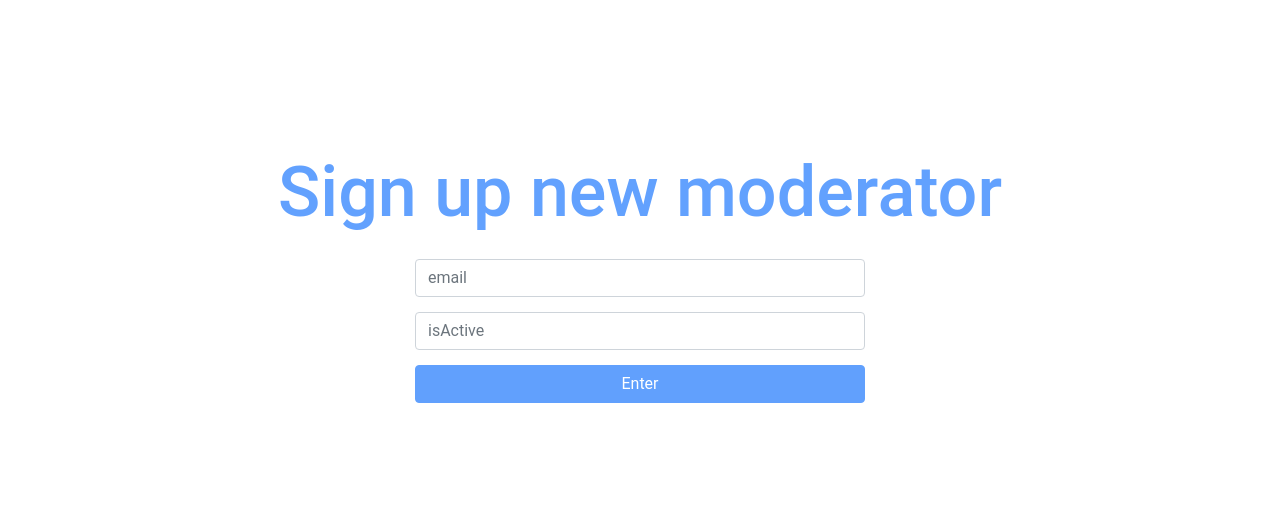
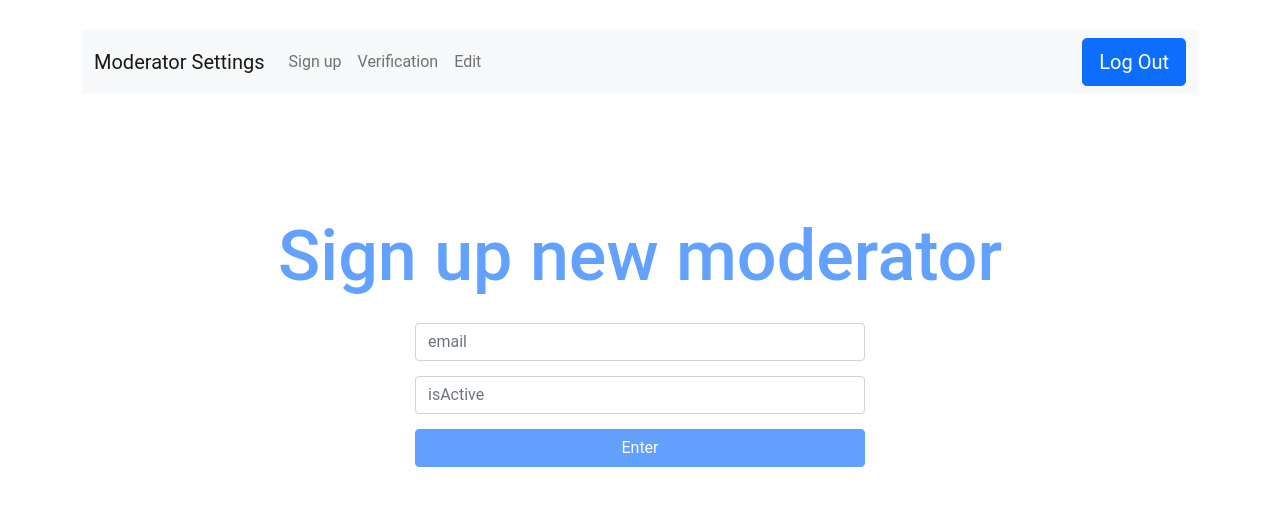
Before and after one commit to nazarekk/CoctailApp-front, an Angular app: page /moderator in a window 1280 px wide. Shown: the top 506 px of the page. Built offline with nearby package versions, Linux system fonts and the light colour scheme.

Commit message:
fixed moderator front

```diff
--- /dev/null
+++ b/src/app/Components/navbar-moderator/navbar-moderator.component.html
@@ -0,0 +1,23 @@
+
+<nav class="navbar navbar-expand-lg navbar-light bg-light">
+  <div class="container-fluid">
+    <a class="navbar-brand">Moderator Settings</a>
+    <button class="navbar-toggler" type="button" data-bs-toggle="collapse" data-bs-target="#navbarSupportedContent" aria-controls="navbarSupportedContent" aria-expanded="false" aria-label="Toggle navigation">
+      <span class="navbar-toggler-icon"></span>
+    </button>
+    <div class="collapse navbar-collapse" id="navbarSupportedContent">
+      <ul class="navbar-nav me-auto mb-2 mb-lg-0">
+        <li class="nav-item">
+          <a class="nav-link" href="moderator">Sign up</a>
+        </li>
+        <li class="nav-item">
+          <a class="nav-link" href="moderator/verification">Verification</a>
+        </li>
+        <li class="nav-item">
+          <a class="nav-link" href="moderator/edit">Edit</a>
+        </li>
+      </ul>
+      <button type="button" (click)="logout()" class="btn btn-primary btn-lg">Log Out</button>
+    </div>
+  </div>
+</nav>
--- /dev/null
+++ b/src/app/Components/navbar-moderator/navbar-moderator.component.ts
@@ -0,0 +1,27 @@
+import { Component} from '@angular/core';
+// import {SearchfriendComponent} from "../../searchfriend/searchfriend.component";
+import {AuthService} from "../../auth/auth.service";
+
+@Component({
+  selector: 'app-navbar-moderator',
+  templateUrl: './navbar-moderator.component.html',
+  styleUrls: ['./navbar-moderator.component.css'],
+  // viewProviders: [SearchfriendComponent]
+})
+
+export class NavbarModeratorComponent {
+
+  searchValue: string;
+
+  constructor() {
+  }
+
+  // search() {
+  //   console.log(this.searchValue);
+  // }
+
+  logout() {
+    AuthService.logout();
+  }
+
+}
--- a/src/app/app.module.ts
+++ b/src/app/app.module.ts
@@ -15,6 +15,7 @@
 import {SearchfriendComponent} from './searchfriend/searchfriend.component';
 import {NavbarUserComponent} from './Components/navbar-user/navbar-user.component';
 import {ConfirmUserComponent} from "./registration/confirmUserComponent";
+import {NavbarModeratorComponent} from "./Components/navbar-moderator/navbar-moderator.component";
 
 const INTERCEPTOR_PROVIDER: Provider = {
   provide: HTTP_INTERCEPTORS,
@@ -34,7 +35,8 @@
     SearchfriendComponent,
     NavbarUserComponent,
     ModeratorPersonalComponent,
-    ConfirmUserComponent
+    ConfirmUserComponent,
+    NavbarModeratorComponent
   ],
   imports: [
     BrowserAnimationsModule,
--- a/src/app/auth/auth.service.ts
+++ b/src/app/auth/auth.service.ts
@@ -62,7 +62,6 @@
   }
 
   static logout() {
-    localStorage.setToken(null);
     localStorage.clear();
   }
 }
--- a/src/app/moderatorPersonal/moderator.personal.component.html
+++ b/src/app/moderatorPersonal/moderator.personal.component.html
@@ -1,3 +1,5 @@
+
+<app-navbar-moderator></app-navbar-moderator>
 <div class="bdy-cart container dsp">
   <h1>{{title}}</h1>
 
--- a/src/app/moderatorRegistration/moderator.component.html
+++ b/src/app/moderatorRegistration/moderator.component.html
@@ -1,3 +1,4 @@
+<app-navbar-moderator></app-navbar-moderator>
 <div class = "bdy-cart container dsp">
   <h1>{{title}}</h1>
 
--- a/src/app/moderatorVerification/moderator.verification.component.html
+++ b/src/app/moderatorVerification/moderator.verification.component.html
@@ -1,3 +1,4 @@
+<app-navbar-moderator></app-navbar-moderator>
 <div class="bdy-cart container dsp">
   <h1>{{title}}</h1>
 
```
Also changed, not shown: src/app/Components/navbar-moderator/navbar-moderator.component.css (added).
